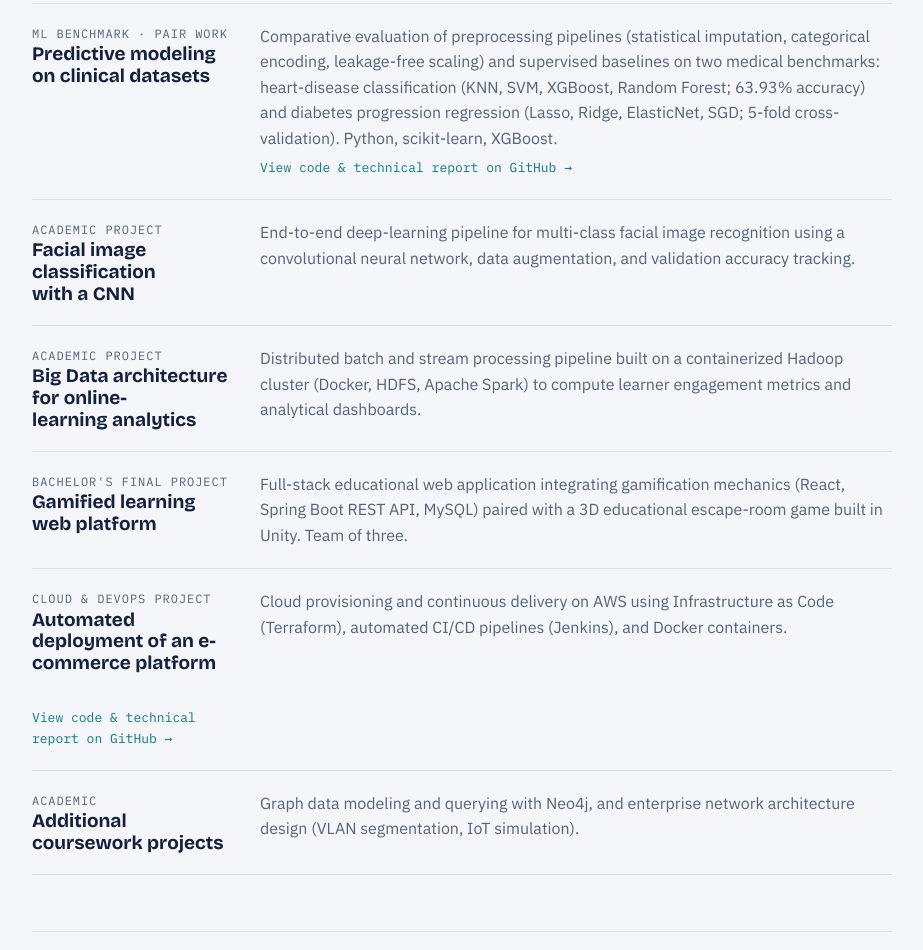
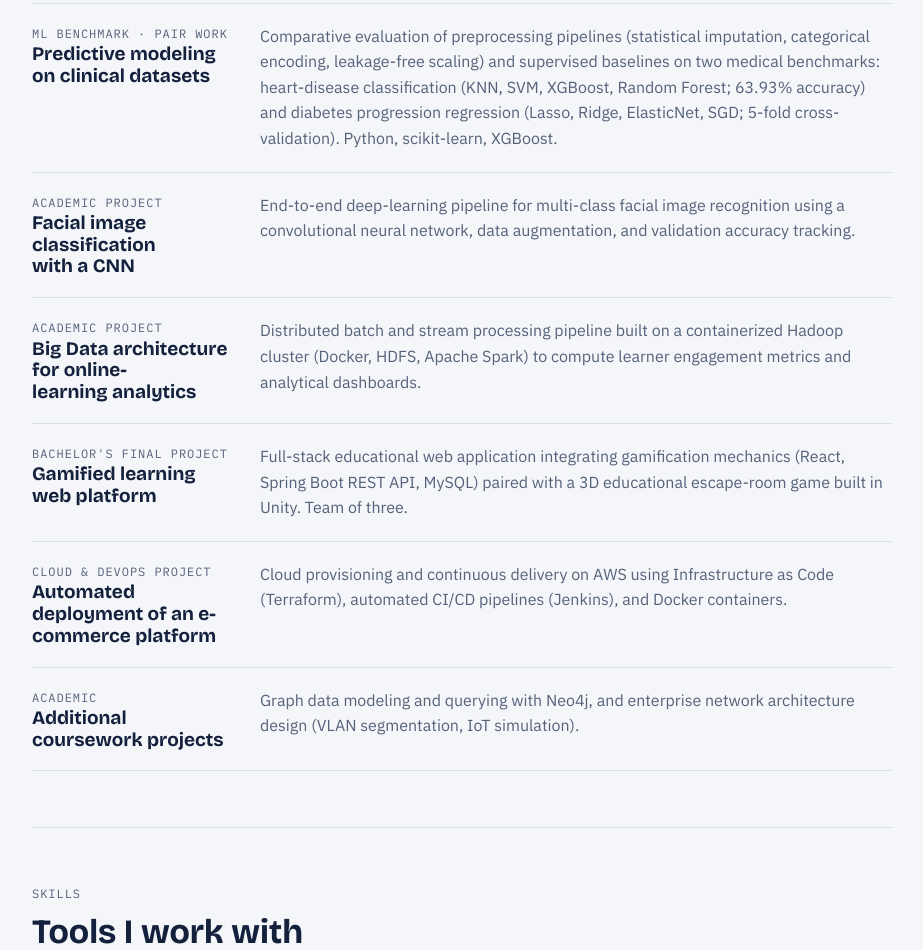
Before and after one commit to LynaLarem/research, a plain HTML site: page index.html in a window 1280 px wide. Shown: the part 2133-3083 px from the top of the page, without its empty margins (178-1101 px from the left). Drawn offline with nearby package versions, Linux system fonts and the light colour scheme.

Commit message:
Remove duplicate GitHub project links in index.html
Removed duplicate project links for GitHub repositories in the thesis section.

```diff
--- a/index.html
+++ b/index.html
@@ -136,9 +136,9 @@ footer p{max-width:60ch;margin:0}
   <h2>Master's thesis</h2>
   <article class="card">
     <div class="label">Master's thesis · 2026 · supervised by Dr. Fateh Latreche and Ms. Rayene Chabani · joint project with a classmate</div>
+    <a class="proj-link" href="https://github.com/LynaLarem/MCPS-syst-mes-cyber-physiques-m-dicaux.git" target="_blank" rel="noopener">View code &amp; technical report on GitHub →</a>
     <h3>Fault Tolerance in Medical Cyber-Physical Systems through Runtime Monitoring</h3>
     <p>An artificial pancreas delivers insulin automatically. If its pump fails, the patient receives no insulin and the glucose level can rise to dangerous values. The system detects this from the signals already present in the loop (continuous glucose monitor and insulin doses) and alerts the user on a phone.</p>
-    <a class="proj-link" href="https://github.com/LynaLarem/MCPS-syst-mes-cyber-physiques-m-dicaux.git" target="_blank" rel="noopener">View code &amp; technical report on GitHub →</a>
     <ol class="steps">
       <li><b>Kalman-filter detector.</b> Compares measured and predicted glucose and analyses the residuals in a sliding window, with a CUSUM score for slow drifts in the adult profile.</li>
       <li><b>LISA-based detector.</b> Combines a glucose fault metric, an insulin fault metric and the glucose slope in a weighted score, with temporal confirmation.</li>
@@ -178,7 +178,6 @@ footer p{max-width:60ch;margin:0}
       </div>
       <div>
         <p>Comparative evaluation of preprocessing pipelines (statistical imputation, categorical encoding, leakage-free scaling) and supervised baselines on two medical benchmarks: heart-disease classification (KNN, SVM, XGBoost, Random Forest; 63.93% accuracy) and diabetes progression regression (Lasso, Ridge, ElasticNet, SGD; 5-fold cross-validation). Python, scikit-learn, XGBoost.</p>
-        <a class="proj-link" href="https://github.com/LynaLarem/clinical-ml-benchmark" target="_blank" rel="noopener">View code &amp; technical report on GitHub →</a>
       </div>
     </div>
     <div class="item">
@@ -208,7 +207,6 @@ footer p{max-width:60ch;margin:0}
         <h3>Automated deployment of an e-commerce platform</h3>
       </div>
       <p>Cloud provisioning and continuous delivery on AWS using Infrastructure as Code (Terraform), automated CI/CD pipelines (Jenkins), and Docker containers.</p>
-       <a class="proj-link" href="https://github.com/LynaLarem/DevOpsTest.git" target="_blank" rel="noopener">View code &amp; technical report on GitHub →</a>
     </div>
     <div class="item">
       <div>
```
